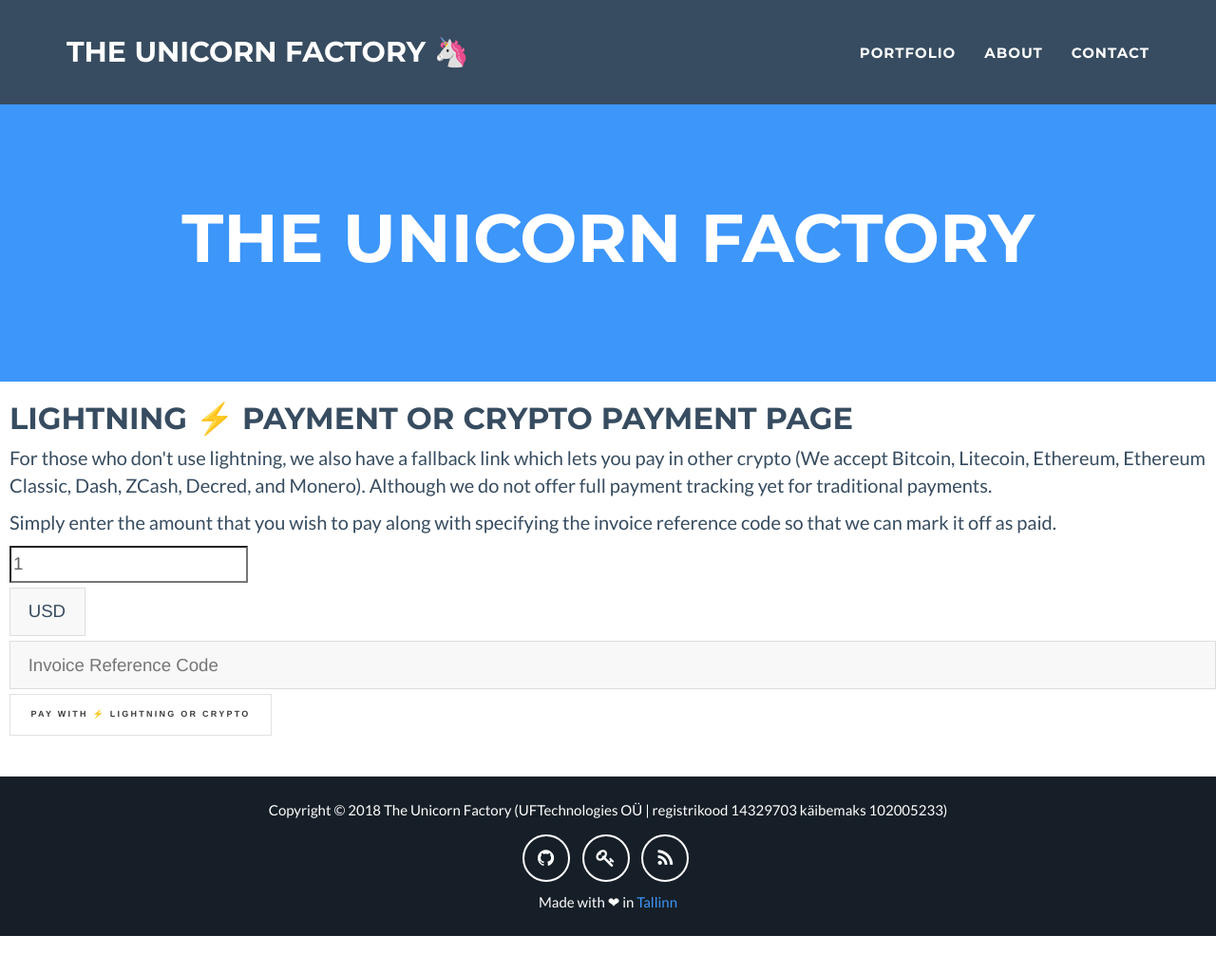
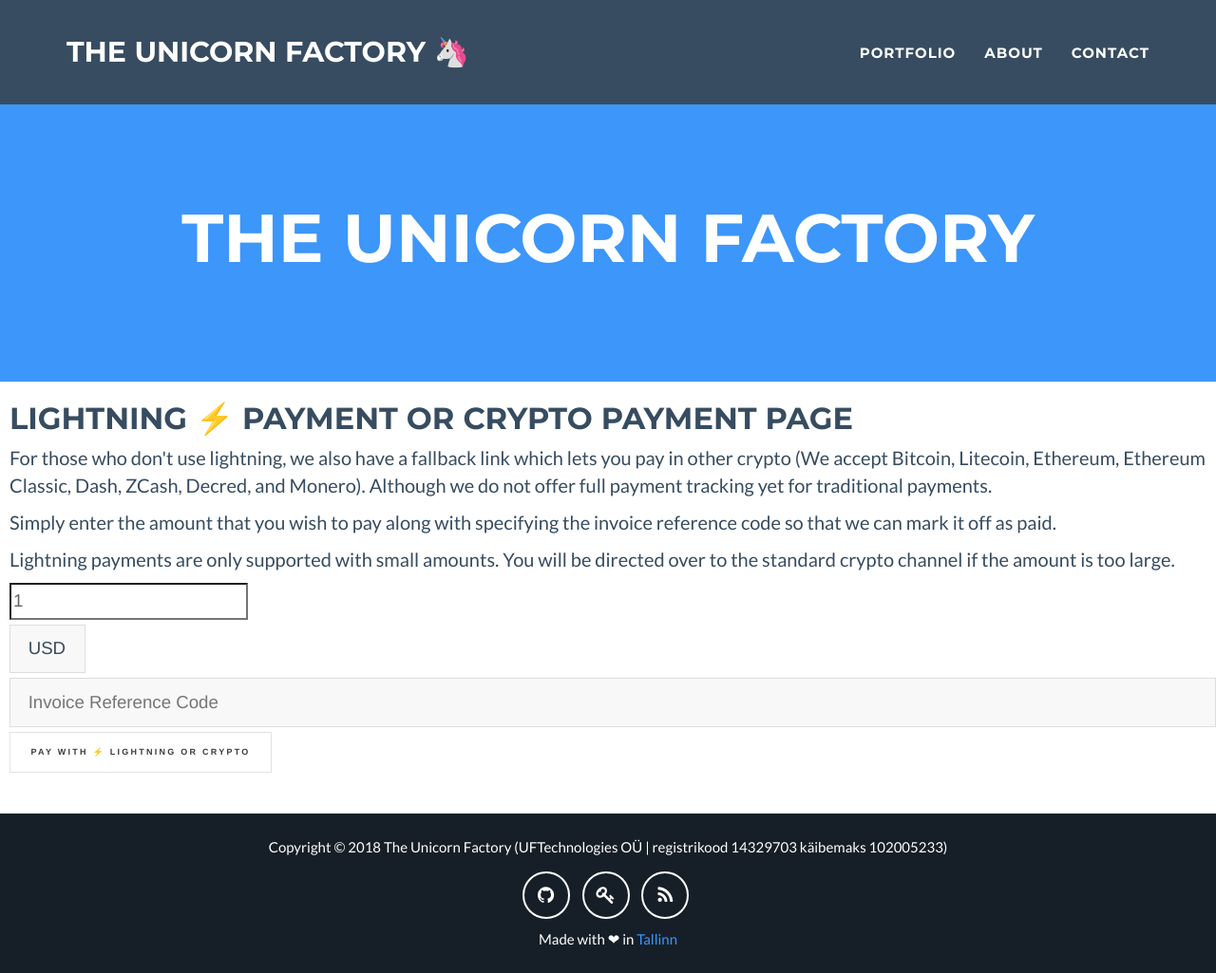
Before and after one commit to theunicornfactory/theunicornfactory.github.io, a Jekyll site: the page built from pay.html, in a window 1280 px wide and 1025 px high. Shown: the whole window at 95% size. Built offline with Jekyll 4.4.1, drawn with Linux system fonts in a browser that asks for light colours.

Commit message:
warn if payment too large

```diff
--- a/pay.html
+++ b/pay.html
@@ -10,6 +10,9 @@
     </p>
     <p>
       Simply enter the amount that you wish to pay along with specifying the invoice reference code so that we can mark it off as paid.</a>
+    </p>
+    <p>
+      Lightning payments are only supported with small amounts. You will be directed over to the standard crypto channel if the amount is too large.
     </p>
   </div>
   <div id="lnapp">
```
